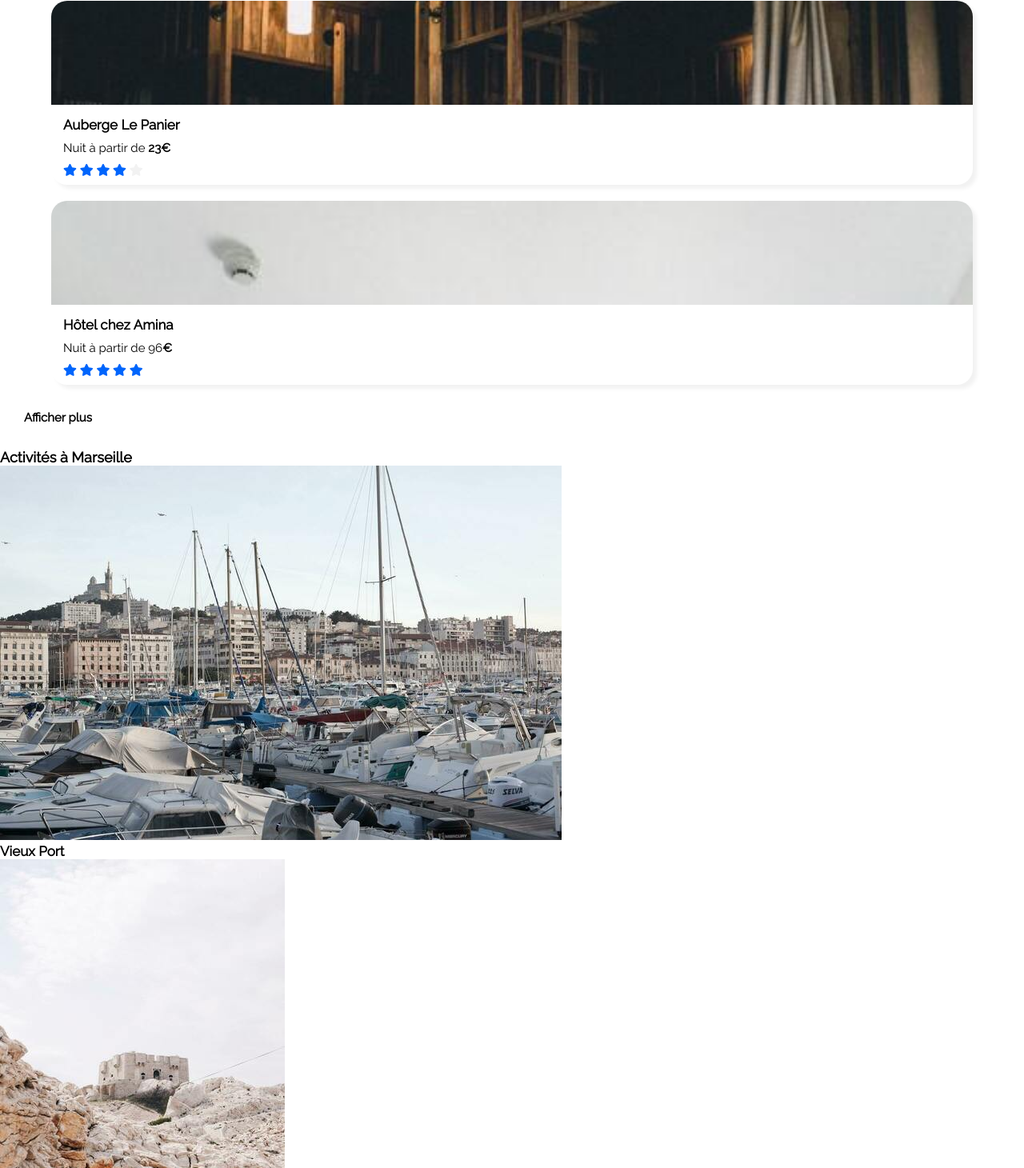
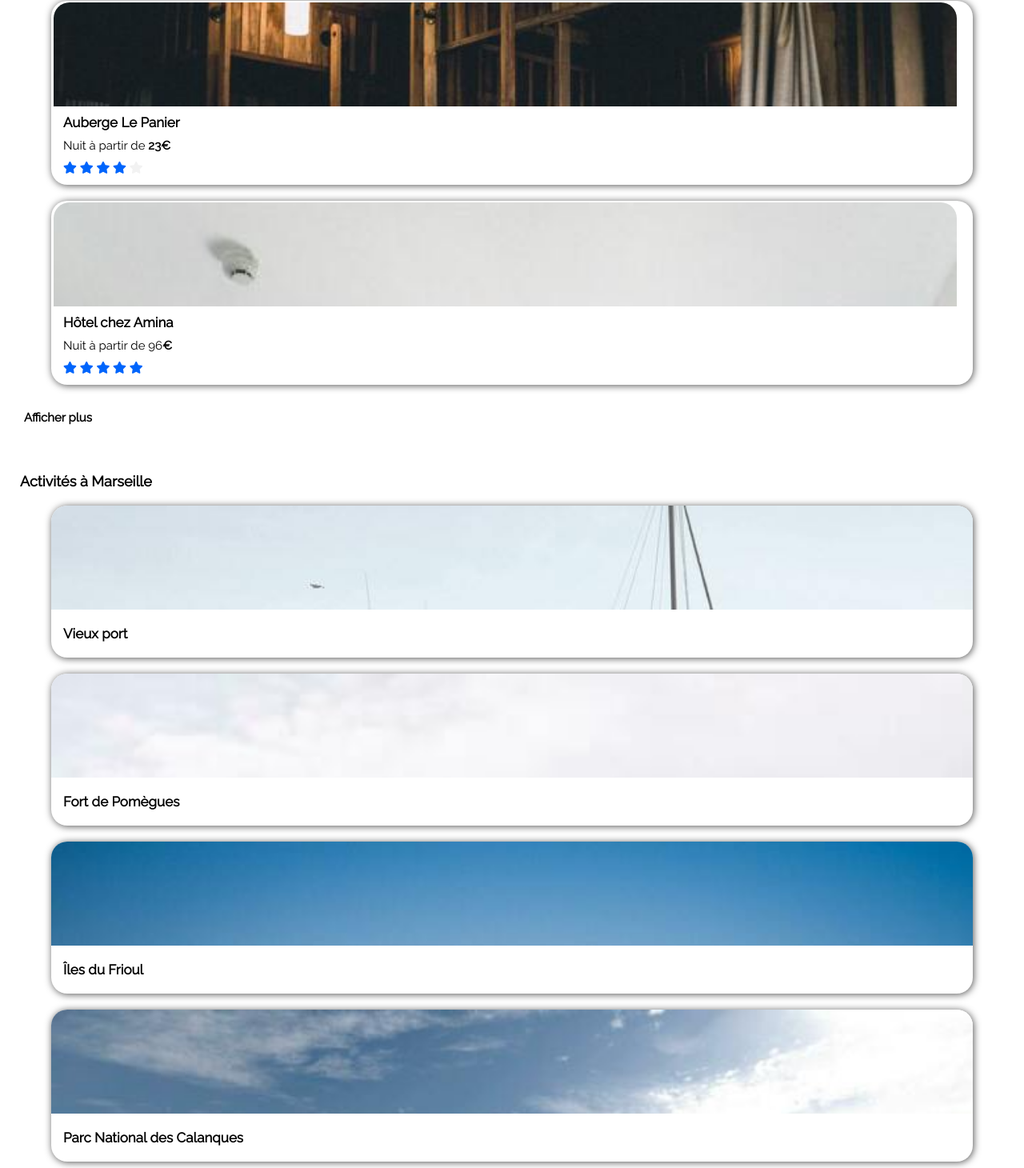
Before and after one commit to BaptisteBocquel/BaptisteBocquel_2_25022021, a plain HTML site: page index.html in a window 1280 px wide. Shown: the part 2238-3698 px from the top of the page at 80% size. Drawn offline with Linux system fonts and the light colour scheme.

Commit message:
Partie activités + modif html activités

```diff
--- a/index.html
+++ b/index.html
@@ -309,45 +309,59 @@
 
             <h2>Activités à Marseille</h2>
 
-            <div id="fenetre_activite1">
+            <div id="fenetre_activite">
                 <div class="choix_activite">
                     <a href="#">
-                        <p><img src="images/activites/4_small/reno-laithienne-QUgJhdY5Fyk-unsplash.jpg" alt="Photo Vieux Port"/></p>
-                        <h3>Vieux Port</h3>
+                        <div class="image_activite vieux_port">
+
+                        </div>
+                        <h3>Vieux port</h3>
                     </a>
                 </div>
 
                 <div class="choix_activite">
                     <a href="#">
-                        <p><img src="images/activites/4_small/paul-hermann-QFTrLdQIRhI-unsplash.jpg" alt="Photo Fort de Pomègues"/></p>
+                        <div class="image_activite fort_pomegues">
+
+                        </div>
                         <h3>Fort de Pomègues</h3>
                     </a>
                 </div>
 
                 <div class="choix_activite">
                     <a href="#">
-                        <p><img src="images/activites/4_small/kevin-hikari-rV_Qd1l-VXg-unsplash.jpg" alt="Photo îles de Frioul"/></p>
-                        <h3>Îles de Frioul</h3>
-                        </a>
+                        <div class="image_activite iles_frioul">
+
+                        </div>
+                        <h3>Îles du Frioul</h3>
+                    </a>
                 </div>
             </div>
 
-            <div id="fenetre_activite2">
+            <div id="fenetre_activite">
                 <div class="choix_activite">
                     <a href="#">
-                        <p><img src="images/activites/4_small/kilyan-sockalingum-NR8-cBCN3aI-unsplash.jpg" alt="Photo Parc National des Calanques"/></p>
+                        <div class="image_activite calanques">
+
+                        </div>
                         <h3>Parc National des Calanques</h3>
                     </a>
                 </div>
+
                 <div class="choix_activite">
                     <a href="#">
-                        <p><img src="images/activites/4_small/florian-wehde-xW9e8gdotxI-unsplash.jpg" alt="Photo Notre-Dame-de-la-Garde"/></p>
+                        <div class="image_activite notre_dame">
+
+                        </div>
                         <h3>Notre-Dame-de-la-Garde</h3>
                     </a>
                 </div>
+
                 <div class="choix_activite">
                     <a href="#">
-                        <p><img src="images/activites/4_small/lena-paulin-wH2-EJoDcV0-unsplash.jpg" alt="Photo parc Longchamp"/></p>
+                        <div class="image_activite parc_longchamp">
+
+                        </div>
                         <h3>Parc Longchamp</h3>
                     </a>
                 </div>
--- a/style.css
+++ b/style.css
@@ -359,7 +359,7 @@ nav ul a:hover
 #hebergements h2
 {
     margin-bottom: 20px;
-    margin-left: 10px;
+    margin-left: 25px;
 }
 
 #fenetre_hebergement
@@ -375,21 +375,24 @@ nav ul a:hover
     height: 230px;
     margin-bottom: 20px;
     border-radius: 20px;
-    box-shadow:5px 5px 5px #f2f2f2;
+    box-shadow:1px 1px 10px #555;
 }
 
 .image_hebergement
 {
-    width: 100%;
+    margin-left:3px;
+    margin-top: 2px;
+    width: 98%;
     height: 130px;
     background-size : cover;
     border-top-left-radius: 20px;
     border-top-right-radius: 20px;
-    margin-bottom : 15px;
+    margin-bottom : 10px;
 }
 
 .img_cannebiere
 {
+
     background-image: url("images/hebergements/4_small/marcus-loke-WQJvWU_HZFo-unsplash.jpg");
 }
 
@@ -446,3 +449,77 @@ nav ul a:hover
     margin-left: 30px;
     margin-bottom: 30px;
 }
+
+/* SECTION ACTIVITES */
+
+#activite
+{
+    margin-top: 60px;
+}
+
+#activite h2
+{
+    margin-left : 25px;
+    margin-bottom : 20px;
+}
+
+#fenetre_activite
+{
+    display: flex;
+    flex-direction: column;
+    align-items: center;
+}
+
+.choix_activite
+{
+    width: 90%;
+    height: 190px;
+    margin-bottom: 20px;
+    border-radius: 20px;
+    box-shadow:1px 1px 10px #555;
+}
+
+.image_activite
+{
+    width: 100%;
+    height: 130px;
+    background-size : cover;
+    border-top-left-radius: 20px;
+    border-top-right-radius: 20px;
+    margin-bottom : 20px;
+}
+
+.vieux_port
+{
+    background-image: url("images/activites/4_small/reno-laithienne-QUgJhdY5Fyk-unsplash.jpg");
+}
+
+.fort_pomegues
+{
+    background-image: url("images/activites/4_small/paul-hermann-QFTrLdQIRhI-unsplash.jpg");
+}
+
+.iles_frioul
+{
+    background-image: url("images/activites/4_small/kevin-hikari-rV_Qd1l-VXg-unsplash.jpg");
+}
+
+.calanques
+{
+    background-image: url("images/activites/4_small/kilyan-sockalingum-NR8-cBCN3aI-unsplash.jpg");
+}
+
+.notre_dame
+{
+    background-image: url("images/activites/4_small/florian-wehde-xW9e8gdotxI-unsplash.jpg");
+}
+
+.parc_longchamp
+{
+    background-image: url("images/activites/4_small/lena-paulin-wH2-EJoDcV0-unsplash.jpg");
+}
+
+.choix_activite h3
+{
+    margin-left: 15px;
+}
```
